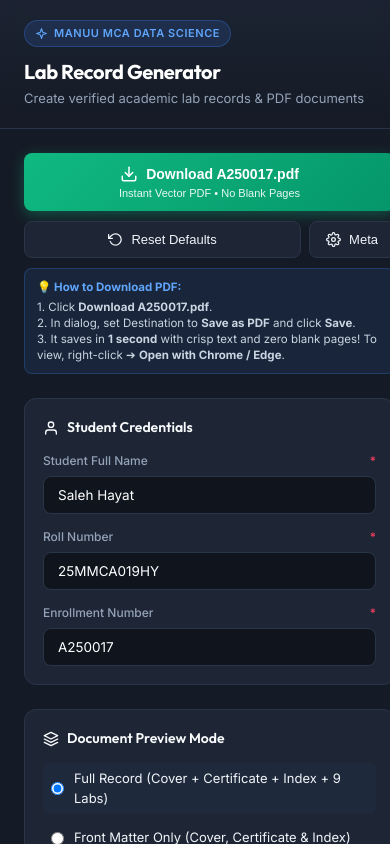
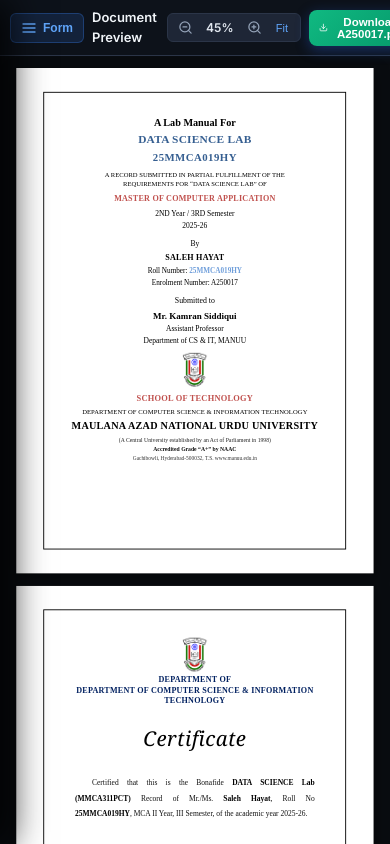
Before and after one commit to SALEHHAYAT8252/data, a React (Vite) app in the folder lab-record-app/: page / in a window 390 px wide. Built offline with nearby package versions, Linux system fonts and the light colour scheme.

Commit message:
Add responsive mobile drawer, auto-fit zoom, and compact layout

```diff
--- a/lab-record-app/src/App.jsx
+++ b/lab-record-app/src/App.jsx
@@ -12,7 +12,8 @@
   IconCheck,
   IconZoomIn,
   IconZoomOut,
-  IconRotateCcw
+  IconRotateCcw,
+  IconMenu
 } from './components/Icons';
 
 export default function App() {
@@ -38,8 +39,29 @@
   const [experiments, setExperiments] = useState(labData.experiments || []);
   const [viewMode, setViewMode] = useState('all'); // 'all', 'front', 'cover', 'certificate', 'index'
   const [selectedExpId, setSelectedExpId] = useState(null);
+  const [isSidebarOpen, setIsSidebarOpen] = useState(false);
+  const [downloadStatus, setDownloadStatus] = useState('idle'); // 'idle' | 'preparing' | 'downloading' | 'ready'
+
+  // Dynamic responsive auto-fit zoom based on viewport width
+  const computeFitZoom = () => {
+    if (typeof window === 'undefined') return 0.85;
+    const availableWidth = window.innerWidth <= 900 ? window.innerWidth - 20 : window.innerWidth - 440;
+    const fit = Math.min(0.85, Math.max(0.35, availableWidth / 820));
+    return Number(fit.toFixed(2));
+  };
+
   const [zoom, setZoom] = useState(0.85);
-  const [downloadStatus, setDownloadStatus] = useState('idle'); // 'idle' | 'preparing' | 'downloading' | 'ready'
+
+  useEffect(() => {
+    const handleResize = () => {
+      if (window.innerWidth <= 900) {
+        setZoom(computeFitZoom());
+      }
+    };
+    setZoom(computeFitZoom());
+    window.addEventListener('resize', handleResize);
+    return () => window.removeEventListener('resize', handleResize);
+  }, []);
 
   // Dynamic Index page count (Page 1 has maximum 7 questions, remaining on next page)
   const indexPagesCount = getIndexPages(experiments).length;
@@ -125,6 +147,14 @@
   return (
     <ErrorBoundary>
       <div className="app-container">
+        {/* Mobile Backdrop */}
+        {isSidebarOpen && (
+          <div
+            className="sidebar-backdrop no-print"
+            onClick={() => setIsSidebarOpen(false)}
+          />
+        )}
+
         {/* Left Sidebar Controls */}
         <Sidebar
           student={student}
@@ -140,6 +170,8 @@
           onDownloadPdf={handleDownloadPdf}
           downloadStatus={downloadStatus}
           onReset={handleReset}
+          isOpen={isSidebarOpen}
+          onClose={() => setIsSidebarOpen(false)}
         />
 
         {/* Main Preview Area */}
@@ -147,12 +179,22 @@
           {/* Sticky Toolbar */}
           <div className="preview-toolbar no-print">
             <div className="toolbar-group">
-              <span style={{ fontSize: '13px', fontWeight: '600', color: '#f1f5f9' }}>
-                Live Document Preview
+              {/* Mobile Sidebar Hamburger Toggle */}
+              <button
+                className="mobile-toggle-btn no-print"
+                onClick={() => setIsSidebarOpen(true)}
+                title="Open Student Form & Settings"
+              >
+                <IconMenu size={16} />
+                <span>Form</span>
+              </button>
+
+              <span className="toolbar-title-text" style={{ fontSize: '13px', fontWeight: '600', color: '#f1f5f9' }}>
+                Document Preview
               </span>
-              <span style={{ fontSize: '12px', color: '#64748b' }}>•</span>
-              <span style={{ fontSize: '12px', color: '#94a3b8' }}>
-                {pageCount} A4 Pages (All with Rectangular Border)
+              <span className="toolbar-divider" style={{ fontSize: '12px', color: '#64748b' }}>•</span>
+              <span className="toolbar-badge-text" style={{ fontSize: '12px', color: '#94a3b8' }}>
+                {pageCount} A4 Pages
               </span>
             </div>
 
@@ -160,13 +202,13 @@
               {/* Zoom Controls */}
               <div style={{ display: 'flex', alignItems: 'center', background: '#1e2636', borderRadius: '6px', padding: '2px 4px', border: '1px solid #2b3548' }}>
                 <button
-                  onClick={() => setZoom(prev => Math.max(0.4, Number((prev - 0.1).toFixed(2))))}
+                  onClick={() => setZoom(prev => Math.max(0.35, Number((prev - 0.1).toFixed(2))))}
                   style={{ background: 'none', border: 'none', color: '#94a3b8', cursor: 'pointer', padding: '4px 6px', display: 'flex' }}
                   title="Zoom Out"
                 >
                   <IconZoomOut size={15} />
                 </button>
-                <span style={{ fontSize: '12px', fontWeight: '600', minWidth: '46px', textAlign: 'center', color: '#e2e8f0' }}>
+                <span style={{ fontSize: '12px', fontWeight: '600', minWidth: '42px', textAlign: 'center', color: '#e2e8f0' }}>
                   {Math.round(zoom * 100)}%
                 </span>
                 <button
@@ -177,9 +219,9 @@
                   <IconZoomIn size={15} />
                 </button>
                 <button
-                  onClick={() => setZoom(0.85)}
+                  onClick={() => setZoom(computeFitZoom())}
                   style={{ background: 'none', border: 'none', color: '#60a5fa', cursor: 'pointer', padding: '4px 8px', fontSize: '11px', fontWeight: '500' }}
-                  title="Reset Zoom to Fit"
+                  title="Auto-Fit Page to Screen"
                 >
                   Fit
                 </button>
@@ -189,17 +231,17 @@
               <button
                 onClick={handleDownloadPdf}
                 disabled={downloadStatus !== 'idle'}
-                className="btn-primary"
+                className="btn-primary btn-download-responsive"
                 style={{
                   width: 'auto',
-                  padding: '8px 16px',
+                  padding: '8px 14px',
                   fontSize: '12.5px',
                   background: downloadStatus !== 'idle'
                     ? '#3b82f6'
                     : 'linear-gradient(135deg, #10b981 0%, #059669 100%)',
                   display: 'flex',
                   alignItems: 'center',
-                  gap: '8px',
+                  gap: '6px',
                   cursor: downloadStatus !== 'idle' ? 'wait' : 'pointer',
                   opacity: downloadStatus !== 'idle' ? 0.95 : 1
                 }}
@@ -210,9 +252,9 @@
                 {downloadStatus === 'ready' && <IconCheck size={15} />}
                 <span>
                   {downloadStatus === 'idle' && `Download ${getCleanFilename()}.pdf`}
-                  {downloadStatus === 'preparing' && `Preparing ${getCleanFilename()}.pdf...`}
-                  {downloadStatus === 'downloading' && `Downloading ${getCleanFilename()}.pdf...`}
-                  {downloadStatus === 'ready' && `✓ ${getCleanFilename()}.pdf Ready!`}
+                  {downloadStatus === 'preparing' && `Preparing...`}
+                  {downloadStatus === 'downloading' && `Downloading...`}
+                  {downloadStatus === 'ready' && `Ready!`}
                 </span>
               </button>
             </div>
--- a/lab-record-app/src/components/Icons.jsx
+++ b/lab-record-app/src/components/Icons.jsx
@@ -127,3 +127,18 @@
     <path d="m12 3-1.9 5.8a2 2 0 0 1-1.3 1.3L3 12l5.8 1.9a2 2 0 0 1 1.3 1.3L12 21l1.9-5.8a2 2 0 0 1 1.3-1.3L21 12l-5.8-1.9a2 2 0 0 1-1.3-1.3L12 3z"></path>
   </svg>
 );
+
+export const IconMenu = ({ size = 18, className = '' }) => (
+  <svg width={size} height={size} viewBox="0 0 24 24" fill="none" stroke="currentColor" strokeWidth="2" strokeLinecap="round" strokeLinejoin="round" className={className}>
+    <line x1="3" y1="12" x2="21" y2="12"></line>
+    <line x1="3" y1="6" x2="21" y2="6"></line>
+    <line x1="3" y1="18" x2="21" y2="18"></line>
+  </svg>
+);
+
+export const IconClose = ({ size = 18, className = '' }) => (
+  <svg width={size} height={size} viewBox="0 0 24 24" fill="none" stroke="currentColor" strokeWidth="2" strokeLinecap="round" strokeLinejoin="round" className={className}>
+    <line x1="18" y1="6" x2="6" y2="18"></line>
+    <line x1="6" y1="6" x2="18" y2="18"></line>
+  </svg>
+);
--- a/lab-record-app/src/components/Sidebar.jsx
+++ b/lab-record-app/src/components/Sidebar.jsx
@@ -14,7 +14,8 @@
   IconLayers,
   IconEdit,
   IconCalendar,
-  IconSparkles
+  IconSparkles,
+  IconClose
 } from './Icons';
 
 export default function Sidebar({
@@ -30,7 +31,9 @@
   setSelectedExpId,
   onDownloadPdf,
   downloadStatus = 'idle',
-  onReset
+  onReset,
+  isOpen = false,
+  onClose = () => {}
 }) {
   const [showAdvanced, setShowAdvanced] = useState(false);
   const [showTableEditor, setShowTableEditor] = useState(false);
@@ -52,12 +55,22 @@
   const enrollFile = `${(student?.enrollmentNo || 'A250017').trim() || 'A250017'}.pdf`;
 
   return (
-    <aside className="sidebar">
+    <aside className={`sidebar no-print ${isOpen ? 'mobile-open' : ''}`}>
       {/* Header */}
       <div className="sidebar-header">
-        <div className="brand-badge">
-          <IconSparkles size={13} />
-          <span>MANUU MCA Data Science</span>
+        <div style={{ display: 'flex', justifyContent: 'space-between', alignItems: 'flex-start' }}>
+          <div className="brand-badge">
+            <IconSparkles size={13} />
+            <span>MANUU MCA Data Science</span>
+          </div>
+          <button
+            className="sidebar-close-btn no-print"
+            onClick={onClose}
+            title="Close sidebar"
+            aria-label="Close"
+          >
+            <IconClose size={18} />
+          </button>
         </div>
         <h1 className="sidebar-title">Lab Record Generator</h1>
         <p className="sidebar-subtitle">Create verified academic lab records & PDF documents</p>
--- a/lab-record-app/src/index.css
+++ b/lab-record-app/src/index.css
@@ -1168,3 +1168,125 @@
   from { opacity: 0; transform: scale(0.92); }
   to { opacity: 1; transform: scale(1); }
 }
+
+/* ========================================================
+   RESPONSIVE LAYOUT (Mobile, Tablet, Desktop)
+   ======================================================== */
+.sidebar-close-btn {
+  display: none;
+}
+
+.mobile-toggle-btn {
+  display: none;
+}
+
+.sidebar-backdrop {
+  position: fixed;
+  inset: 0;
+  background: rgba(0, 0, 0, 0.7);
+  backdrop-filter: blur(4px);
+  z-index: 45;
+  animation: modalFadeIn 0.2s ease-out;
+}
+
+/* Tablet & Mobile Screens (<= 900px) */
+@media screen and (max-width: 900px) {
+  .app-container {
+    position: relative;
+  }
+
+  .sidebar {
+    position: fixed;
+    top: 0;
+    left: 0;
+    bottom: 0;
+    width: min(88vw, 380px);
+    z-index: 50;
+    transform: translateX(-100%);
+    transition: transform 0.3s cubic-bezier(0.16, 1, 0.3, 1);
+    box-shadow: 10px 0 35px rgba(0, 0, 0, 0.85);
+  }
+
+  .sidebar.mobile-open {
+    transform: translateX(0);
+  }
+
+  .sidebar-close-btn {
+    display: flex;
+    align-items: center;
+    justify-content: center;
+    background: rgba(255, 255, 255, 0.08);
+    border: 1px solid rgba(255, 255, 255, 0.15);
+    border-radius: 6px;
+    padding: 6px;
+    color: #cbd5e1;
+    cursor: pointer;
+    transition: all 0.2s;
+  }
+
+  .sidebar-close-btn:hover {
+    background: rgba(239, 68, 68, 0.2);
+    border-color: rgba(239, 68, 68, 0.4);
+    color: #f87171;
+  }
+
+  .mobile-toggle-btn {
+    display: flex;
+    align-items: center;
+    gap: 6px;
+    background: rgba(59, 130, 246, 0.15);
+    border: 1px solid rgba(59, 130, 246, 0.3);
+    color: #60a5fa;
+    border-radius: 6px;
+    padding: 6px 10px;
+    font-size: 12px;
+    font-weight: 600;
+    cursor: pointer;
+    transition: all 0.2s;
+  }
+
+  .mobile-toggle-btn:hover {
+    background: rgba(59, 130, 246, 0.25);
+    color: #93c5fd;
+  }
+
+  .preview-toolbar {
+    padding: 10px 14px;
+    gap: 10px;
+  }
+
+  .preview-canvas-wrapper {
+    padding: 16px 8px;
+    gap: 20px;
+  }
+}
+
+/* Small Mobile Screens (<= 640px) */
+@media screen and (max-width: 640px) {
+  .preview-toolbar {
+    padding: 8px 10px;
+  }
+
+  .toolbar-badge-text,
+  .toolbar-divider {
+    display: none;
+  }
+
+  .toolbar-title-text {
+    font-size: 12px;
+  }
+
+  .preview-toolbar .toolbar-group {
+    gap: 8px;
+  }
+
+  .btn-download-responsive {
+    padding: 6px 10px !important;
+    font-size: 11.5px !important;
+  }
+
+  .preview-canvas-wrapper {
+    padding: 12px 4px;
+    gap: 16px;
+  }
+}
```
